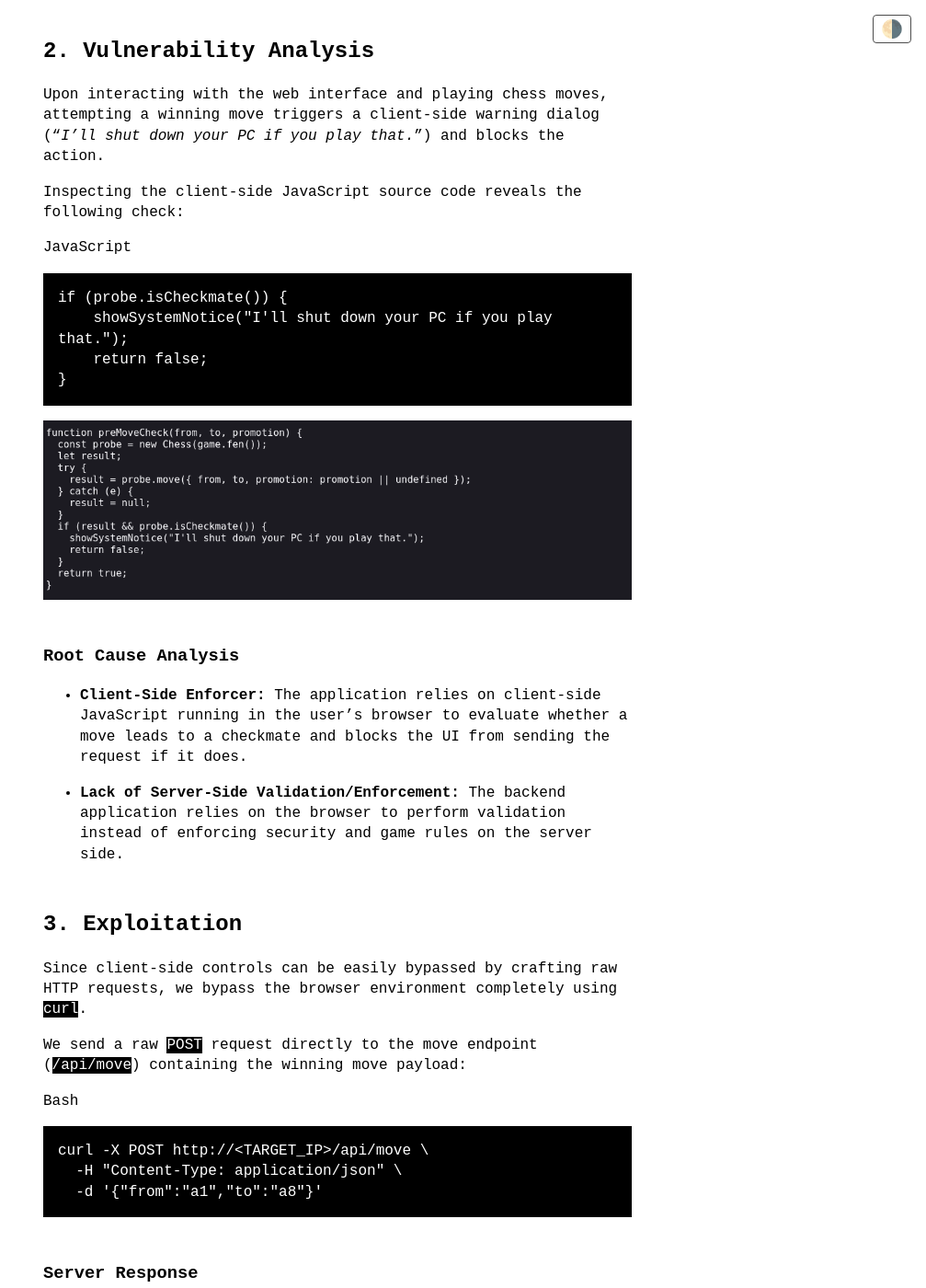
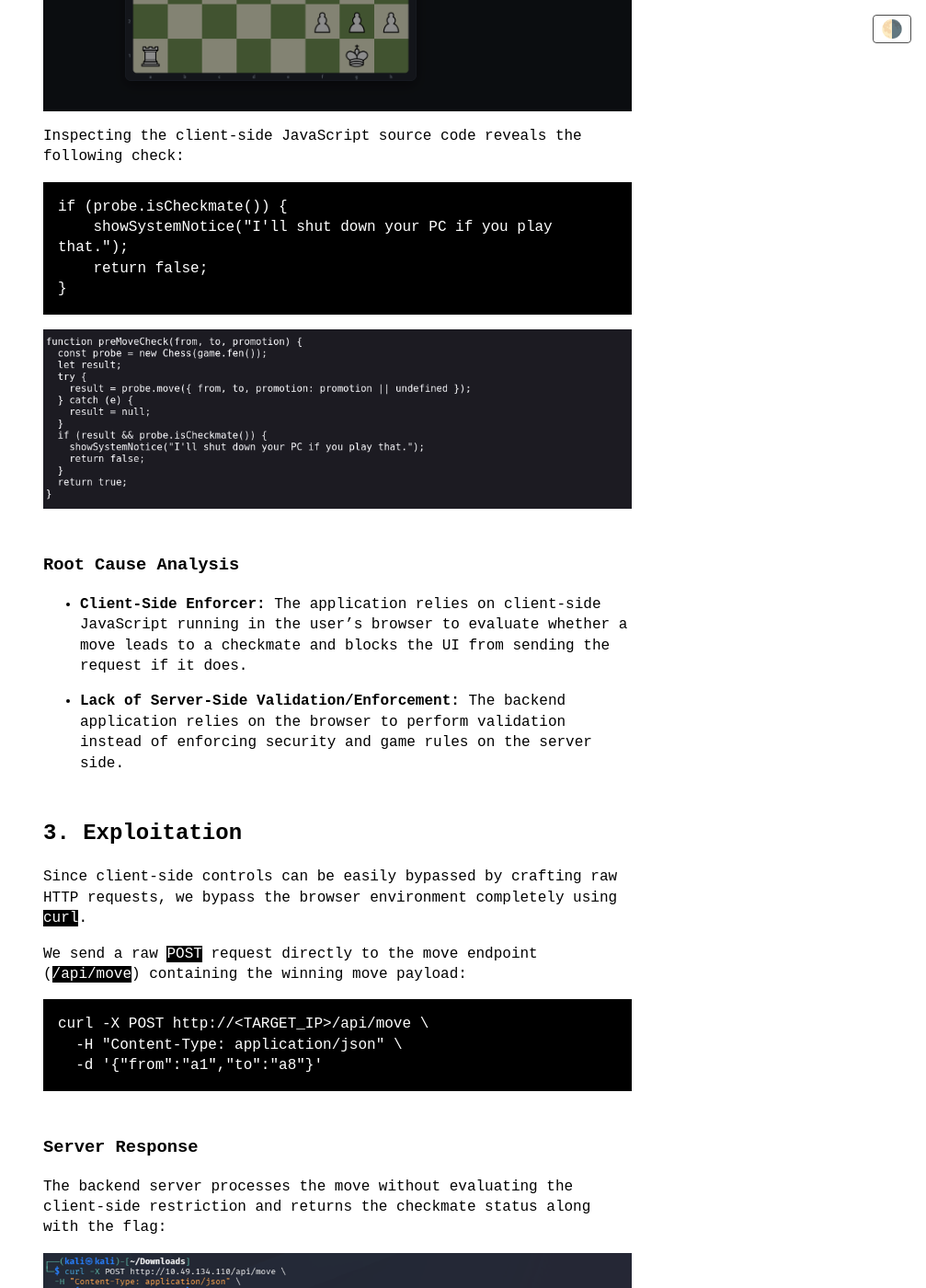
Before and after one commit to mahidulhq/mahidulhq.github.io, a Jekyll site: the page built from _posts/2026-07-22-fools-mate.md, in a window 1280 px wide and 1400 px high, scrolled down 2575 px. Shown: the whole window at 92% size, without its empty margins (273-1280 px from the left). Built offline with Jekyll 4.4.1, drawn with Linux system fonts in a browser that asks for light colours; our own code applies the rules of GitHub Pages for plain Markdown files; some of the changed text lies outside the part shown.

Commit message:
Update 2026-07-22-fools-mate.md

````diff
--- a/_posts/2026-07-22-fools-mate.md
+++ b/_posts/2026-07-22-fools-mate.md
@@ -17,11 +17,9 @@ The **Fool's Mate** challenge demonstrates the dangers of relying solely on clie
 ### Port Scanning
 
 We begin by scanning the target host using `nmap` to identify open ports and running services:
-![checkmate](/assets/images/screenshots/shutdown.png)
 
-Bash
 
-```
+```bash
 nmap -Pn -sC -sV -p- <TARGET_IP>
 ```
 
@@ -36,9 +34,8 @@ nmap -Pn -sC -sV -p- <TARGET_IP>
 
 Running `whatweb` against the web service confirms the backend stack:
 
-Bash
 
-```
+```bash
 whatweb http://<TARGET_IP>
 ```
 
@@ -53,11 +50,12 @@ whatweb http://<TARGET_IP>
 
 Upon interacting with the web interface and playing chess moves, attempting a winning move triggers a client-side warning dialog ("_I'll shut down your PC if you play that._") and blocks the action.
 
+![checkmate](/assets/images/screenshots/shutdown.png)
+
 Inspecting the client-side JavaScript source code reveals the following check:
 
-JavaScript
 
-```
+```javascript
 if (probe.isCheckmate()) {
     showSystemNotice("I'll shut down your PC if you play that.");
     return false;
@@ -78,9 +76,7 @@ Since client-side controls can be easily bypassed by crafting raw HTTP requests,
 
 We send a raw `POST` request directly to the move endpoint (`/api/move`) containing the winning move payload:
 
-Bash
-
-```
+```bash
 curl -X POST http://<TARGET_IP>/api/move \
   -H "Content-Type: application/json" \
   -d '{"from":"a1","to":"a8"}'
````
